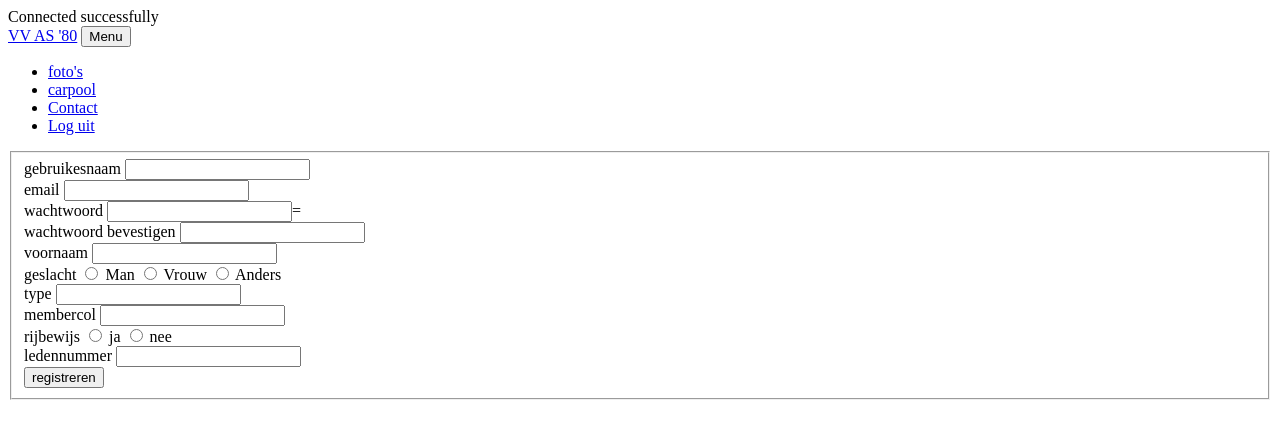
After one commit to Cdtj3/project1, a PHP site: page /gebruikers.php in a window 1280 px wide. The commit adds this page. Shown: the top 439 px of the page. Run offline with PHP 8.4, Linux system fonts and the light colour scheme.

Commit message:
no message

```diff
--- a/Voetbal Vereniging/admin.php
+++ b/Voetbal Vereniging/admin.php
@@ -13,7 +13,7 @@
 
         <div id="sidebar" class="container-fluid">
             <ul>
-                <a href="https//www.blank.nl" target="_blank" style="color: white; text-decoration: none;"> <li> Manage Gebruiker </li><a/>
+                <a href="gebruikers.php" target="_blank" style="color: white; text-decoration: none;"> <li> Manage Gebruiker </li><a/>
                 <a href="https//www.blank.nl" target="_blank" style="color: white; text-decoration: none;"> <li> Manage Media </li><a/>
                 <a href="https//www.blank.nl" target="_blank" style="color: white; text-decoration: none;"> <li> Manage Content  </li><a/>
                 <a href="logout_admin.php" target="_blank" style="color: white; text-decoration: none;"> <li> Logout </li><a/>
--- /dev/null
+++ b/Voetbal Vereniging/gebruikers.php
@@ -0,0 +1,56 @@
+
+<?php include('require/register.php') ?>
+<!DOCTYPE html>
+<html lang="en">
+
+<div class="signup_container">
+    <form method="post" action="register.php">
+        <?php include('errors.php'); ?>
+        <fieldset>
+            <div class="signup_form">
+                <label>gebruikesnaam</label>
+                <input type="text" name="username">
+            </div>
+            <div class="signup_form">
+                <label>email</label>
+                <input type="email" name="email">
+            </div>
+            <div class="signup_form">
+                <label>wachtwoord</label>
+                <input type="password" name="password_1">=
+            </div>
+            <div class="signup_form">
+                <label>wachtwoord bevestigen</label>
+                <input type="password" name="password_2">
+            </div>
+            <div class="signup_form">
+                <label>voornaam</label>
+                <input type="text" name="f_name">
+            </div>
+            <div class="signup_form">
+                <label>geslacht</label>
+                <input type="radio" name="gender" value="Male"> Man
+                <input type="radio" name="gender" value="Female"> Vrouw
+                <input type="radio" name="gender" value="Other"> Anders
+            </div>
+            <div class="signup_form">
+                <label>type</label>
+                <input type="text" name="type">
+            </div>
+            <div class="signup_form">
+                <label>membercol</label>
+                <input type="text" name="member_col">
+            </div>
+            <div class="signup_form">
+                <label>rijbewijs</label>
+                <input type="radio" name="year_driving_licence" value="1"> ja
+                <input type="radio" name="year_driving_licence" value="0"> nee
+            </div>
+            <div class="signup_header">
+                <label>ledennummer</label>
+                <input type="int" name="member_nr">
+            </div>
+            <button type="submit" class="btn" name="reg_user">registreren</button>
+        </fieldset>
+    </form>
+</div>
```
